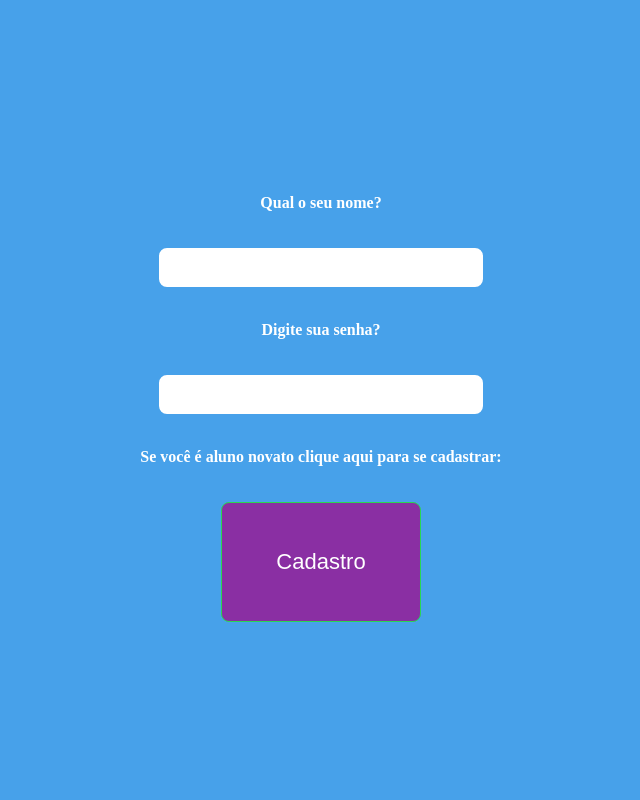
After one commit to Subaru21-bot/flask_front, a Flask app: page /login in a window 1280 px wide. The commit adds this page. Shown: the whole page, without its empty margins (319-959 px from the left). Run offline with Flask 3, Linux system fonts and the light colour scheme.

Commit message:
css criado e pagina de login

```diff
--- a/app.py
+++ b/app.py
@@ -11,6 +11,10 @@ def homepage():
 def sobre():
     return render_template("sobre.html")
 
+@app.route("/login")
+def login():
+    return render_template("login.html")
+
 @app.route("/usuarios/<nome_usuario>")
 def usuario(nome_usuario):
     return render_template("usuarios.html", nome_usuario=nome_usuario)
--- /dev/null
+++ b/static/css/style_login.css
@@ -0,0 +1,40 @@
+body{
+    background: #47a1ea;
+    display: flex;
+    flex-direction: column;
+    justify-content: center;   /* centraliza vertical */
+    align-items: center;       /* centraliza horizontal */
+    height: 100vh;             /* ocupa 100% da tela */
+    margin: 0;
+}
+
+p{
+    text-align: center;
+    color: #fff;
+    font-weight: 600;
+    padding-bottom: 20px;
+}
+
+input {
+  width: 300px;           /* aumenta a largura */
+  padding: 10px;          /* espaço interno */
+  border: 2px solid #fff; /* borda branca */
+  border-radius: 8px;     /* opcional: cantos arredondados */
+  outline: none;          /* remove borda azul padrão ao clicar */
+}
+
+.btn2{
+    background: #8a2fa3;
+    color: #fff;
+    font-weight: 500;
+    font-size: 22px;
+    width: 200px;        /* largura menor */
+    height: 120px;       /* mesma altura da largura = quadrado */
+    border: 1px solid rgb(42, 214, 83);
+    display: flex;
+    justify-content: center;
+    align-items: center;
+    border-radius: 8px;
+    cursor: pointer;
+    transition: all 0.3s;
+}
--- a/templates/homepage.html
+++ b/templates/homepage.html
@@ -4,8 +4,14 @@
     <meta charset="UTF-8">
     <meta name="viewport" content="width=device-width, initial-scale=1.0">
     <title>ABC - IMIP</title>
+    <link rel="stylesheet" href="{{ url_for('static', filename='css/style_homepage.css') }}">
+
 </head>
 <body>
     <h1> ABC - IMIP </h1>
+    <p>seja bem-vindo!</p>
+
+    <p>Vamos aprender o ABC?</p>
+    <button class="btn">Começar</button>
 </body>
 </html>
--- /dev/null
+++ b/templates/login.html
@@ -0,0 +1,18 @@
+<!DOCTYPE html>
+<html lang="en">
+<head>
+    <meta charset="UTF-8">
+    <meta name="viewport" content="width=device-width, initial-scale=1.0">
+    <link rel="stylesheet" href="{{ url_for('static', filename='css/style_login.css') }}">
+    <title>Cadastro</title>
+</head>
+<body>
+    <p>Qual o seu nome?</p>
+    <input type="text"><br>
+    <p>Digite sua senha?</p>
+    <input type="password" name="senha_user" id="suser">
+    <br>
+    <p>Se você é aluno novato clique aqui para se cadastrar: </p>
+    <button class="btn2">Cadastro</button>
+</body>
+</html>
```
Also changed, not shown: static/css/style_homepage.css (added, +42 -0 lines).
